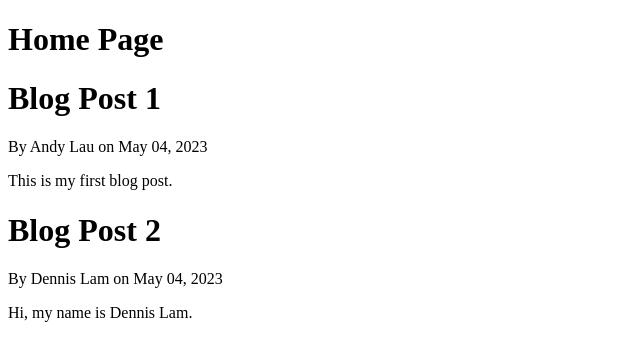
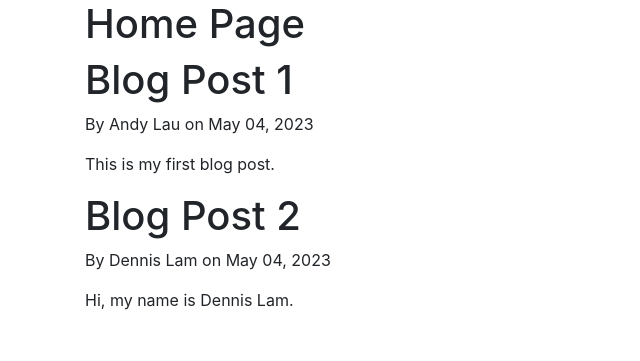
Before and after one commit to andy-1au/Learning-Flask, a Flask app: page / in a window 1280 px wide. Shown: the top 361 px of the page, without its empty margins (0-640 px from the left). Run offline with Flask 3, Linux system fonts and the light colour scheme.

Commit message:
added bootstrap container

```diff
--- a/templates/layout.html
+++ b/templates/layout.html
@@ -1,9 +1,13 @@
 <!DOCTYPE html>
 <html lang="en">
 <head>
-    <meta charset="UTF-8">
-    <meta http-equiv="X-UA-Compatible" content="IE=edge">
-    <meta name="viewport" content="width=device-width, initial-scale=1.0">
+    <!-- Required meta tags -->
+    <meta charset="utf-8">
+    <meta name="viewport" content="width=device-width, initial-scale=1, shrink-to-fit=no">
+
+    <!-- Bootstrap CSS -->
+    <link rel="stylesheet" href="https://cdn.jsdelivr.net/npm/bootstrap@4.1.3/dist/css/bootstrap.min.css" integrity="sha384-MCw98/SFnGE8fJT3GXwEOngsV7Zt27NXFoaoApmYm81iuXoPkFOJwJ8ERdknLPMO" crossorigin="anonymous">
+
     {% if title %}
         <title>Flask Blog - {{ title }}</title>
     {% else %}
@@ -11,6 +15,14 @@
     {% endif %}
 </head>
 <body>
-    {% block content %}{% endblock %}
+    <div class="container"> <!--container is a bootstrap class-->
+        {% block content %}{% endblock %}
+    </div>
+
+     <!-- Optional JavaScript -->
+    <!-- jQuery first, then Popper.js, then Bootstrap JS -->
+    <script src="https://code.jquery.com/jquery-3.3.1.slim.min.js" integrity="sha384-q8i/X+965DzO0rT7abK41JStQIAqVgRVzpbzo5smXKp4YfRvH+8abtTE1Pi6jizo" crossorigin="anonymous"></script>
+    <script src="https://cdn.jsdelivr.net/npm/popper.js@1.14.3/dist/umd/popper.min.js" integrity="sha384-ZMP7rVo3mIykV+2+9J3UJ46jBk0WLaUAdn689aCwoqbBJiSnjAK/l8WvCWPIPm49" crossorigin="anonymous"></script>
+    <script src="https://cdn.jsdelivr.net/npm/bootstrap@4.1.3/dist/js/bootstrap.min.js" integrity="sha384-ChfqqxuZUCnJSK3+MXmPNIyE6ZbWh2IMqE241rYiqJxyMiZ6OW/JmZQ5stwEULTy" crossorigin="anonymous"></script>
 </body>
 </html>
```
